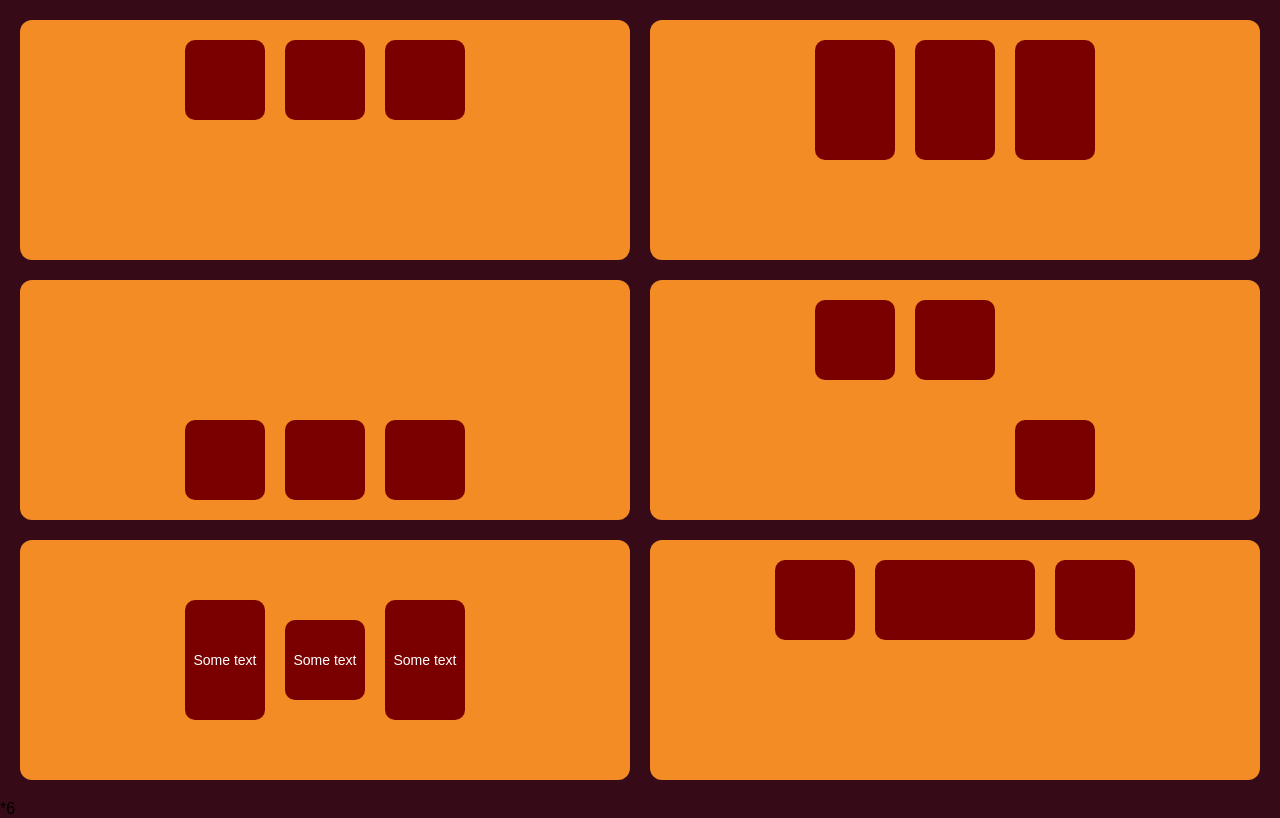
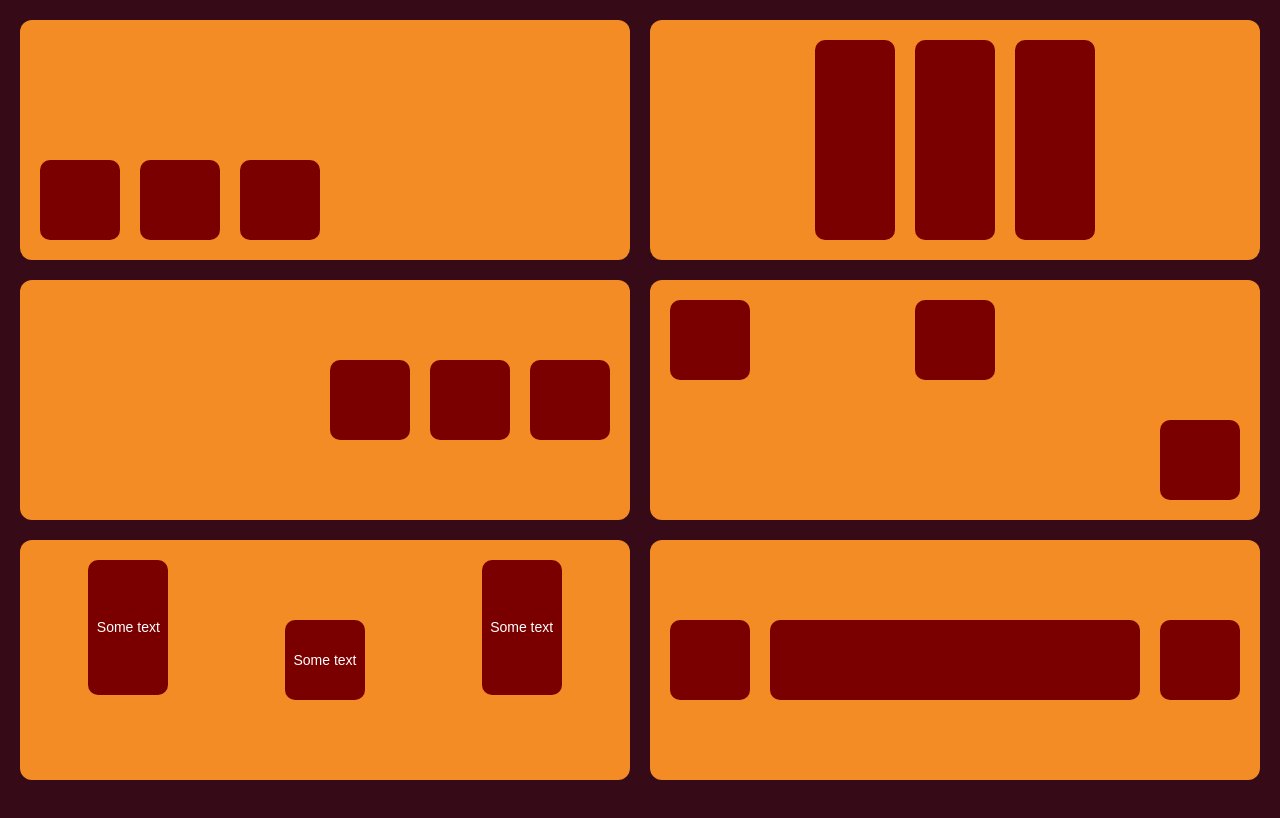
Before and after one commit to Priyankakanojia0408/flexbox-assigment1, a plain HTML site: page index.html in a window 1280 px wide. Drawn offline with Linux system fonts and the light colour scheme.

Commit message:
changes the flex properties
used justify-content and align-items more precisely to look as the assignment

```diff
--- a/index.html
+++ b/index.html
@@ -11,45 +11,44 @@
   <main class="screen">
 
     <!-- Row 1 -->
-    <div class="container staggered">
-      <div class=" box align-start"></div>
-      <div class=" box align-start"></div>
-      <div class=" box align-start"></div>
+    <div class="container staggered box1">
+      <div class=" box"></div>
+      <div class=" box"></div>
+      <div class=" box"></div>
     </div>
 
-    <div class="container staggered">
-      <div class="box tall justify-content: center"></div>
-      <div class="box tall justify-content: center"></div>
-      <div class="box tall justify-content: center"></div>
+    <div class="container staggered box2">
+      <div class="box tall"></div>
+      <div class="box tall"></div>
+      <div class="box tall"></div>
     </div>
 
     <!-- Row 2 -->
-    <div class="container staggered">
-      <div class="box align-bottom"></div>
-      <div class="box align-bottom"></div>
-      <div class="box align-bottom"></div>
+    <div class="container staggered box3">
+      <div class="box"></div>
+      <div class="box"></div>
+      <div class="box"></div>
     </div>
-    <div class="container staggered">
+    <div class="container staggered box4">
       <div class="box align-top"></div>
       <div class="box align-top"></div>
       <div class="box align-bottom"></div>
     </div>
 
     <!-- Row 3 -->
-    <div class="container staggered">
-      <div class="box text align-center tall">Some text</div>
-      <div class="box text align-center">Some text</div>
-      <div class="box text align-center tall">Some text</div>
+    <div class="container staggered box5">
+      <div class="box tall text"><p>Some text</p></div>
+      <div class="box text align-center"><p>Some text</p></div>
+      <div class="box tall text"><p>Some text</p></div>
     </div>
 
-    <div class="container staggered">
-      <div class="box align-top"></div>
-      <div class="box wide align-top"></div>
-      <div class="box align-top">
+    <div class="container staggered box6">
+      <div class="box"></div>
+      <div class="box wide"></div>
+      <div class="box">
       </div>
     </div>
 
   </main>
 </body>
 </html>
-*6
--- a/styles/style.css
+++ b/styles/style.css
@@ -29,26 +29,18 @@ body {
   border-radius: 12px;
   min-height: 200px;
 }
-/*Allow per-box alignment */
-.container.staggered {
-  align-items: stretch;
-}
+
 
 /* Red box styles */
 .box {
   background-color: #7a0000;
   width: 80px;
-  height: 80px;
+  min-height: 80px;
   border-radius: 10px;
 }
 
-/* Variants */
-.box.tall {
-  height: 120px;
-}
-
 .box.wide {
-  width: 160px;
+ flex-grow: 1;
 }
 
 .box.small {
@@ -68,11 +60,45 @@ body {
 .align-bottom {
   align-self: flex-end;
 }
-.container.staggered{
- justify-content: center;
+
+.container.box1 {
+  justify-content: flex-start;
+  align-items: flex-end;
+}
+
+.container.box2 {
+  justify-content: center;
+  align-items: stretch;
+}
+
+.box {
+  /* Replace height with min-height for stretch to work */
+   min-height: 80px;
+}
+
+.box.tall {
+  min-height: 135px;
 
 }
 
+.container.box3 {
+  justify-content: flex-end;
+  align-items: center;
+}
+.container.box5 {
+  justify-content: space-around;
+  align-items:baseline
+}
+
+.container.box4 {
+  justify-content: space-between;
+  align-items: center;
+}
+.container.box6 {
+  justify-content: center;
+  align-items: flex-start;
+  align-items: center;
+}
 /* Text box styling */
 .box.text {
   display: flex;
```
